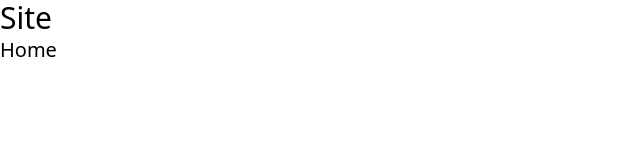
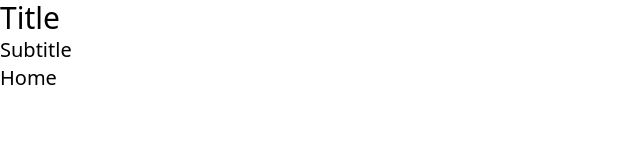
Before and after one commit to eclopez/next-starter-kit, a Next.js app: page / in a window 1280 px wide. Shown: the top 160 px of the page, without its empty margins (0-640 px from the left). Built offline with nearby package versions, Linux system fonts and the light colour scheme.

Commit message:
refactor: Simplify Header component

```diff
--- a/src/components/Header/index.tsx
+++ b/src/components/Header/index.tsx
@@ -1,11 +1,8 @@
-interface HeaderProps {
-  text: string;
-}
-
-export default function Header({ text }: HeaderProps) {
+export default async function Header() {
   return (
     <header>
-      <h1 className="text-3xl">{text}</h1>
+      <h1 className="text-3xl">Title</h1>
+      <h2 className="text-xl">Subtitle</h2>
     </header>
   );
 }
```
